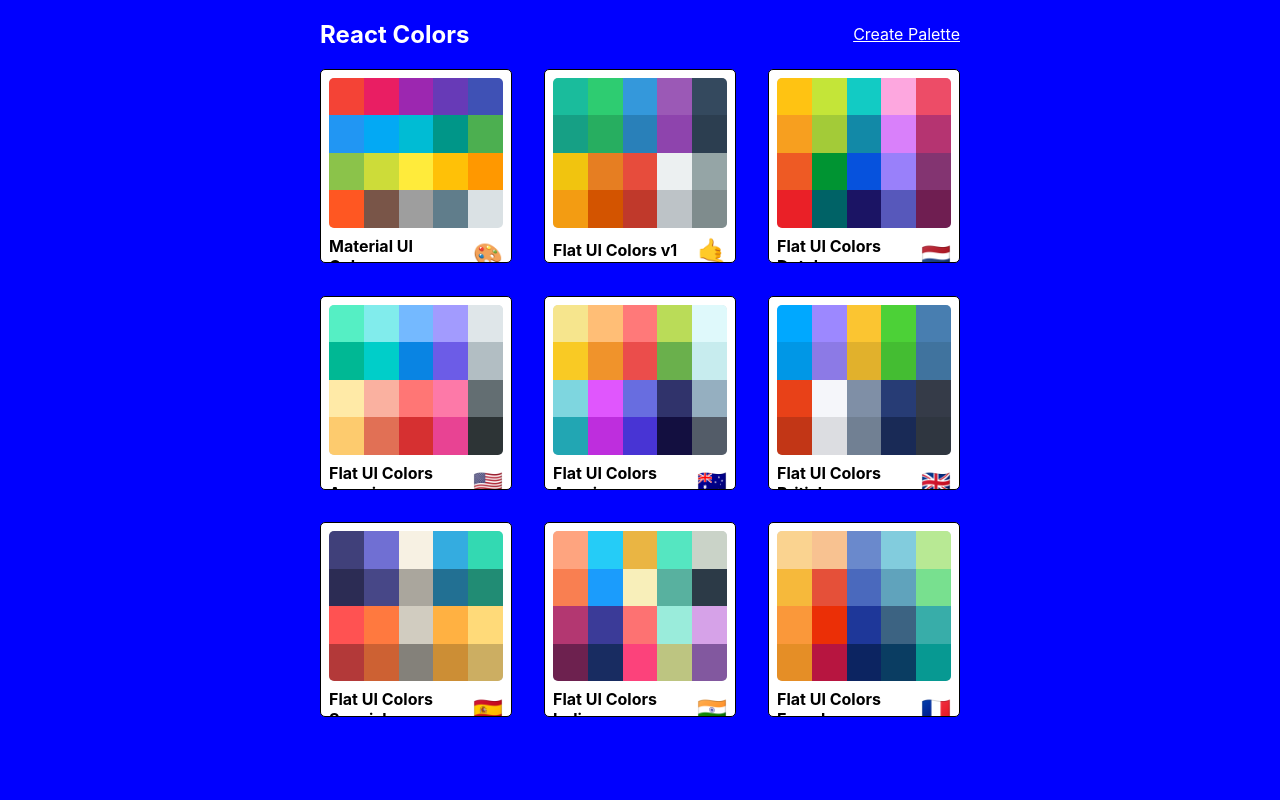
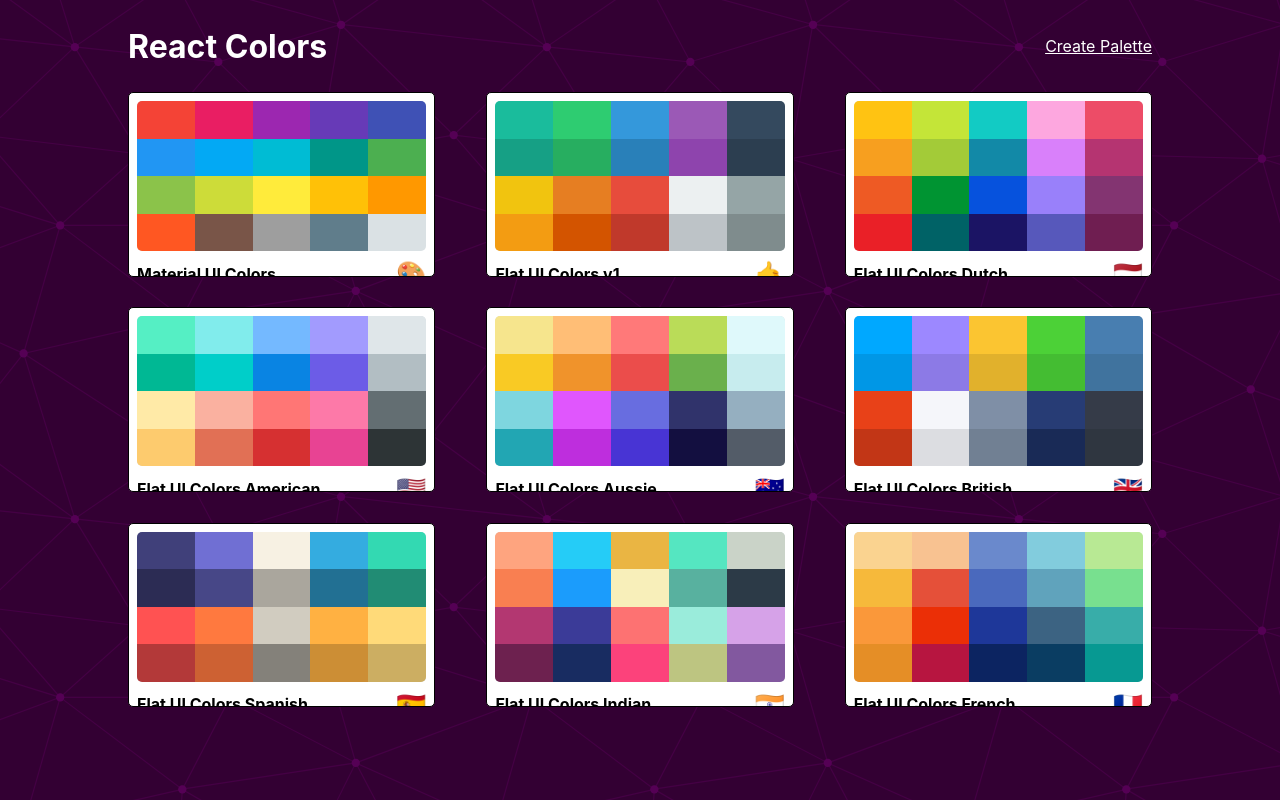
Before and after one commit to Achraf-Elh22/Color-palette, a React (Create React App) app: page / in a window 1280 px wide. Built offline with nearby package versions, Linux system fonts and the light colour scheme.

Commit message:
add Svg bg to PaletteList

```diff
--- a/src/PaletteList.js
+++ b/src/PaletteList.js
@@ -15,7 +15,7 @@
       <div className={classes.root}>
         <div className={classes.container}>
           <nav className={classes.nav}>
-            <h1>React Colors</h1>
+            <h1 className={classes.heading}>React Colors</h1>
             <Link to='/palette/new'>Create Palette</Link>
           </nav>
           <div className={classes.palettes}>
--- a/src/styles/PaletteListStyles.js
+++ b/src/styles/PaletteListStyles.js
@@ -1,3 +1,6 @@
+import sizes from './size';
+import bg from './bg.svg';
+
 export default {
   root: {
     backgroundColor: 'blue',
@@ -5,6 +8,12 @@
     display: 'flex',
     alignItems: 'flex-start',
     justifyContent: 'center',
+    backgroundColor: '#330033',
+    backgroundImage: `url(${bg})`,
+    overflow: 'scroll',
+  },
+  heading: {
+    fontSize: '2rem',
   },
   container: {
     width: '50%',
@@ -12,16 +21,22 @@
     alignItems: 'flex-start',
     flexDirection: 'column',
     flexWrap: 'wrap',
+    [sizes.down('xl')]: {
+      width: '80%',
+    },
+    [sizes.down('xs')]: {
+      width: '75%',
+    },
   },
   nav: {
     display: 'flex',
     width: '100%',
     justifyContent: 'space-between',
     color: 'white',
-    alignItems: "center",
-    "& a": {
-      color: "white",
-    }
+    alignItems: 'center',
+    '& a': {
+      color: 'white',
+    },
   },
   palettes: {
     boxSizing: 'border-box',
@@ -29,5 +44,12 @@
     display: 'grid',
     gridTemplateColumns: 'repeat(3,30%)',
     gridGap: '5%',
+    [sizes.down('xs')]: {
+      gridTemplateColumns: 'repeat(1,100%)',
+      gridGap: '1.4rem',
+    },
+    [sizes.down('md')]: {
+      gridTemplateColumns: 'repeat(2,50%)',
+    },
   },
 };
```
Also changed, not shown: src/styles/bg.svg (added).
